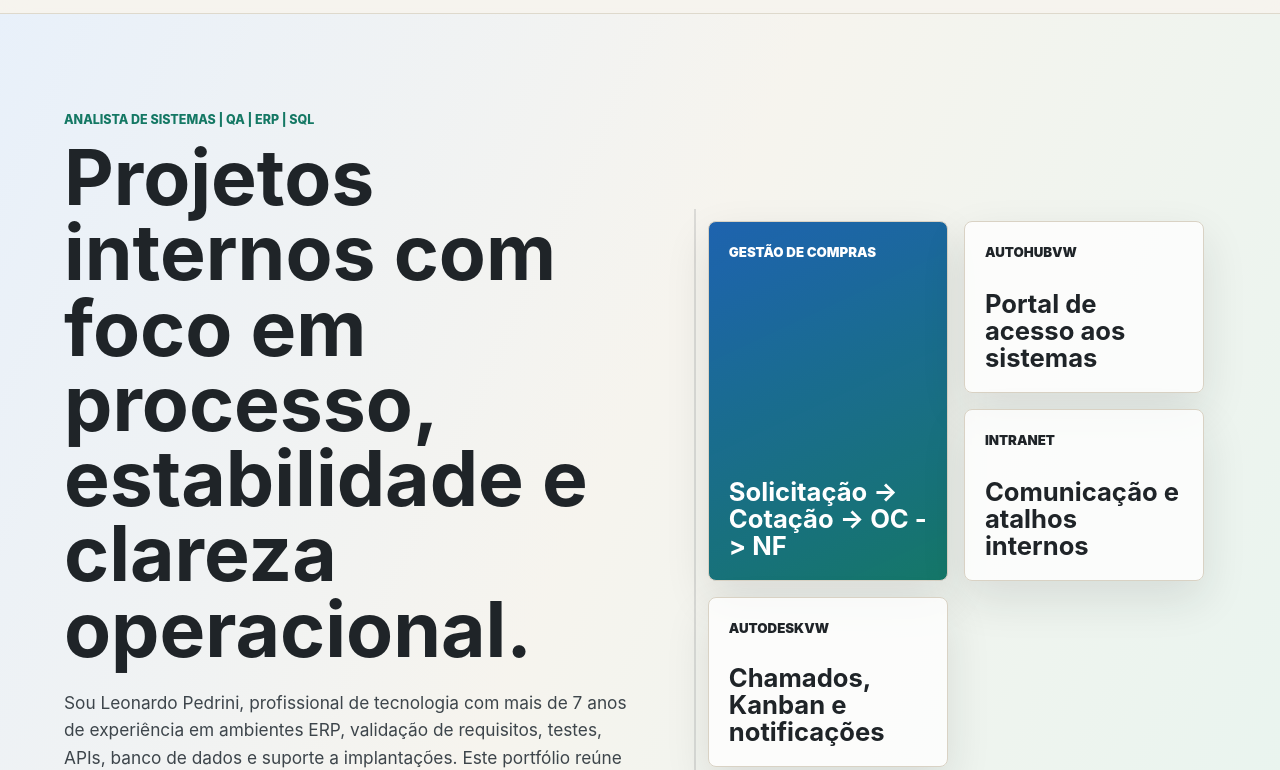
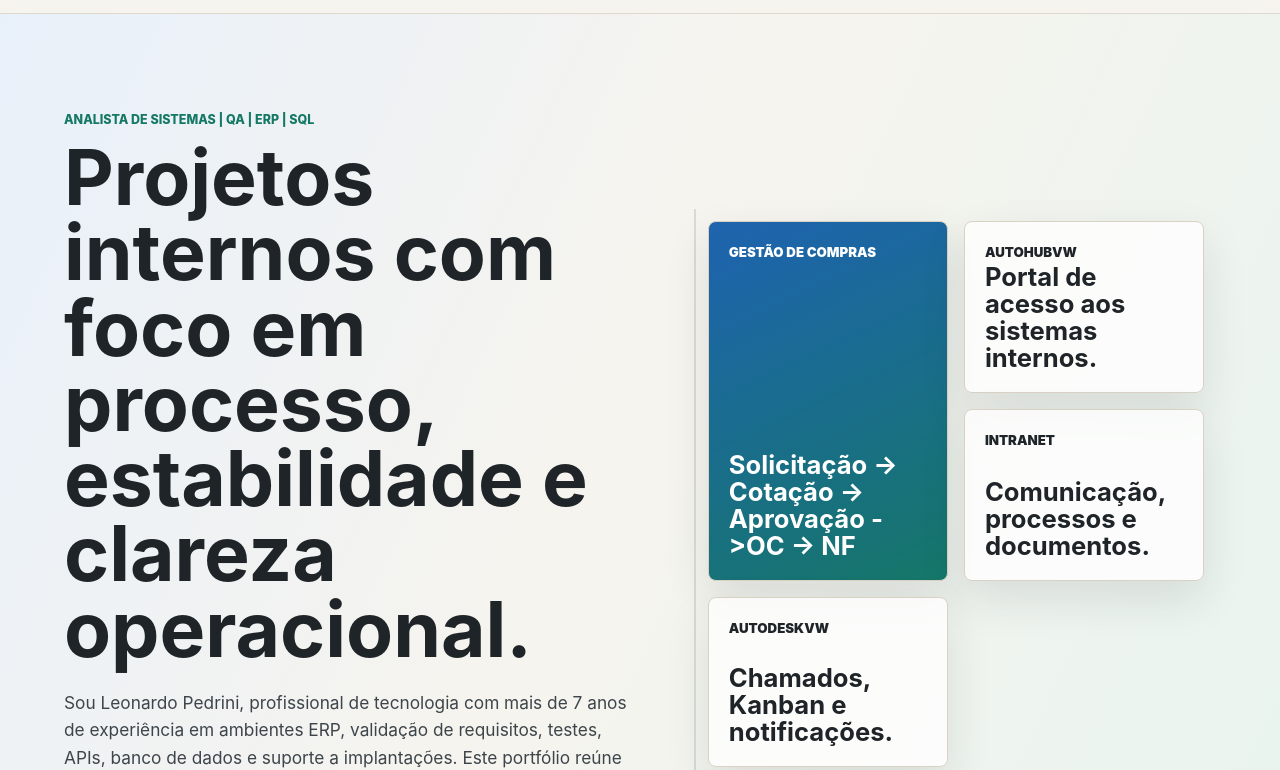
Before and after one commit to LeonardoPedrini67/myportfolio, a plain HTML site: page index.html in a window 1280 px wide. Shown: the part 59-829 px from the top of the page. Drawn offline with Linux system fonts and the light colour scheme.

Commit message:
Update descriptions in index.html
Ajuste blocos laterais

```diff
--- a/index.html
+++ b/index.html
@@ -45,19 +45,19 @@
           <div class="system-map">
             <div class="map-node map-node-main">
               <span>Gestão de Compras</span>
-              <strong>Solicitação -> Cotação -> OC -> NF</strong>
+              <strong>Solicitação -> Cotação -> Aprovação ->OC -> NF</strong>
             </div>
             <div class="map-node">
               <span>AutoHubVW</span>
-              <strong>Portal de acesso aos sistemas</strong>
+              <strong>Portal de acesso aos sistemas internos.</strong>
             </div>
             <div class="map-node">
               <span>Intranet</span>
-              <strong>Comunicação e atalhos internos</strong>
+              <strong>Comunicação, processos e documentos.</strong>
             </div>
             <div class="map-node">
               <span>AutoDeskVW</span>
-              <strong>Chamados, Kanban e notificações</strong>
+              <strong>Chamados, Kanban e notificações.</strong>
             </div>
           </div>
         </div>
```
